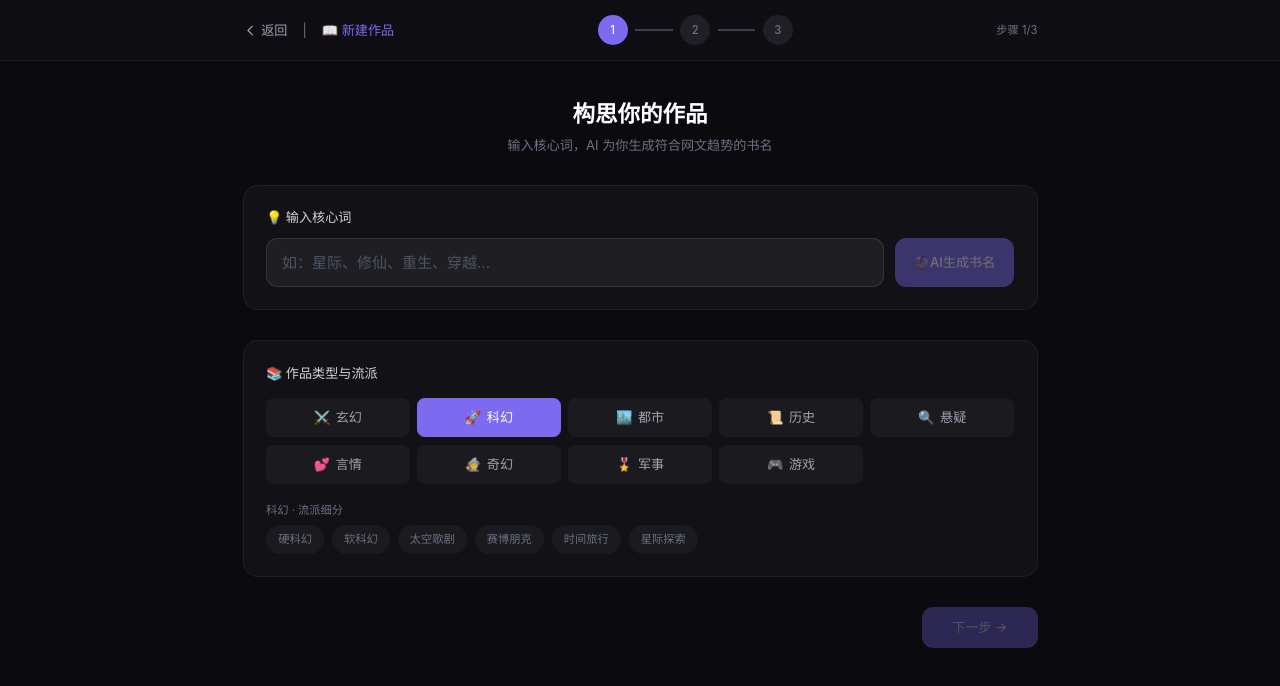
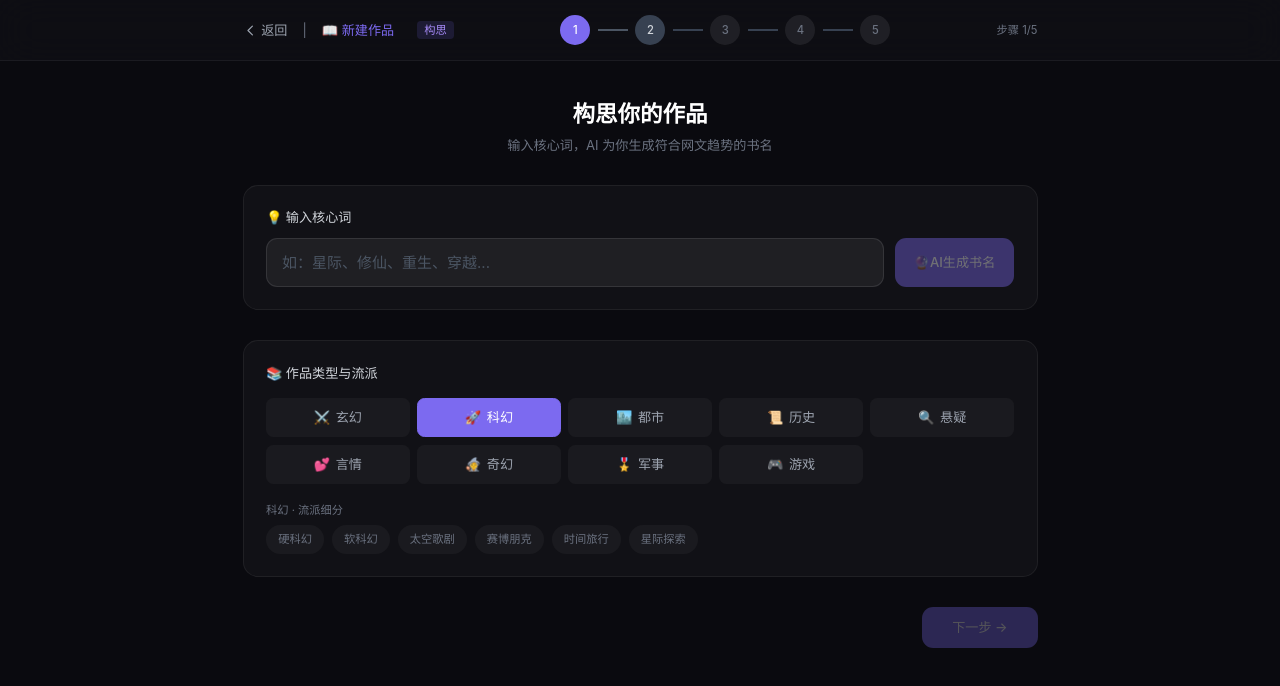
Before and after one commit to qudayan92/xskf, a Next.js app in the folder apps/frontend/: page /create in a window 1280 px wide. Shown: the top 686 px of the page. Built offline with nearby package versions, Linux system fonts and the light colour scheme.

Commit message:
feat(create): 步骤显示从3步改为5步（构思/大纲/角色/世界观/创作）

```diff
--- a/apps/frontend/pages/create/index.tsx
+++ b/apps/frontend/pages/create/index.tsx
@@ -101,25 +101,34 @@ const CreateWizard: React.FC = () => {
                 <span className="text-sm font-medium" style={{ color: '#7c6af0' }}>
                   📖 新建作品
                 </span>
+                <span className="text-xs px-2 py-0.5 rounded ml-2" style={{ background: 'rgba(124,106,240,0.15)', color: '#a78bfa' }}>
+                  {step === 1 ? '构思' : step === 2 ? '大纲' : step === 3 ? '角色' : step === 4 ? '世界观' : '创作'}
+                </span>
             </div>
 
             {/* Progress Steps */}
             <div className="flex items-center gap-2">
-              {[1, 2, 3].map(s => (
-                <React.Fragment key={s}>
+              {[
+                { n: 1, label: '构思' },
+                { n: 2, label: '大纲' },
+                { n: 3, label: '角色' },
+                { n: 4, label: '世界观' },
+                { n: 5, label: '创作' },
+              ].map(s => (
+                <React.Fragment key={s.n}>
                   <div className={`w-8 h-8 rounded-full flex items-center justify-center text-xs font-medium transition-all ${
-                    s === step ? 'text-white' : s < step ? 'text-white' : 'text-gray-500'
+                    s.n === step ? 'text-white' : s.n < step ? 'text-white' : s.n === step + 1 ? 'text-gray-300' : 'text-gray-500'
                   }`} style={{
-                    background: s === step ? '#7c6af0' : s < step ? '#22c55e' : 'rgba(255,255,255,0.08)',
+                    background: s.n === step ? '#7c6af0' : s.n < step ? '#22c55e' : s.n === step + 1 ? '#374151' : 'rgba(255,255,255,0.08)',
                   }}>
-                    {s < step ? '✓' : s}
+                    {s.n < step ? '✓' : s.n}
                   </div>
-                  {s < 3 && <div className={`w-10 h-0.5 ${s < step ? 'bg-green-500' : 'bg-gray-700'}`} />}
+                  {s.n < 5 && <div className={`w-8 h-0.5 ${s.n < step ? 'bg-green-500' : s.n < step + 1 ? 'bg-gray-600' : 'bg-gray-700'}`} />}
                 </React.Fragment>
               ))}
             </div>
 
-            <span className="text-xs text-gray-500">步骤 {step}/3</span>
+            <span className="text-xs text-gray-500">步骤 {step}/5</span>
           </div>
         </div>
       </header>
@@ -130,9 +139,12 @@ const CreateWizard: React.FC = () => {
           <StepGenre data={data} updateData={updateData} onNext={() => setStep(2)} />
         )}
         {step === 2 && (
-          <StepHook data={data} updateData={updateData} onNext={() => setStep(3)} />
+          <StepHook data={{ hook: data.hook, summary: data.summary, genre: data.genre, title: data.selectedTitle || data.keyword + '传说' }} updateData={updateData} onNext={() => setStep(3)} />
         )}
-        {step === 3 && (
+        {(step === 3 || step === 4) && (
+          <StepPreview data={data} onCreate={handleCreate} loading={loading} />
+        )}
+        {step === 5 && (
           <StepPreview data={data} onCreate={handleCreate} loading={loading} />
         )}
       </main>
```
Lines whose indentation alone changed are shown as unchanged.
